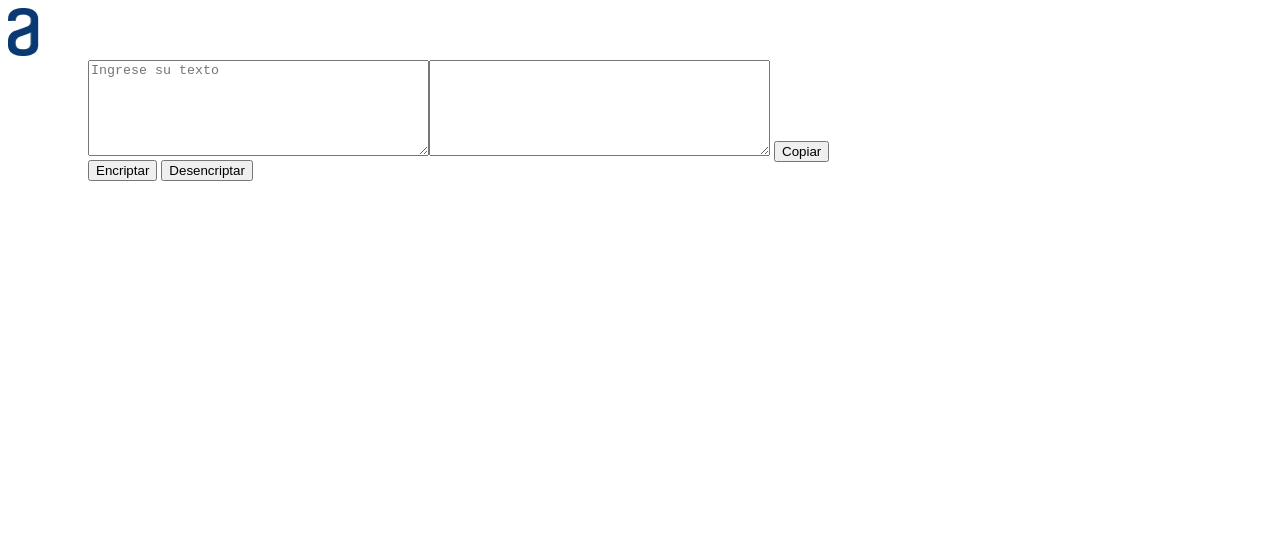
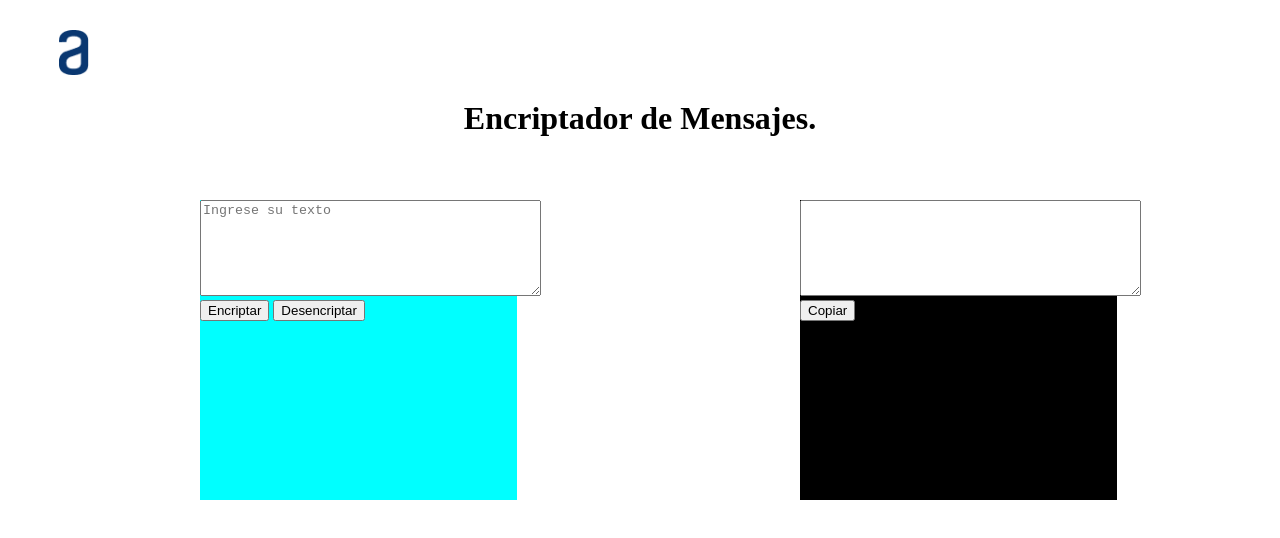
Before and after one commit to yermans01/Encriptador_Challenge, a plain HTML site: page index.html in a window 1280 px wide. Drawn offline with Linux system fonts and the light colour scheme.

Commit message:
primeros pasos a css

```diff
--- a/index.html
+++ b/index.html
@@ -12,19 +12,22 @@
         <header>
             <!--cargar logo alura-->
             <img class="logo" src="imagenes/logo.png" alt="Inicial del logo de alura">
+            <h1 class="titulo">Encriptador de Mensajes.</h1>
         </header>
     <main>
-        <section>
-                <textarea class="txt-iput" id="txt-input" cols="40" rows="6" placeholder="Ingrese su texto"></textarea>
+    <div class="container">
+        <section class="izquierdo">
+                <textarea class="txt-input" id="txt-input" cols="40" rows="6" placeholder="Ingrese su texto"></textarea>
                 <div class="botones">
                     <button class="encriptar" onclick="encriptar()">Encriptar</button>
                     <button class="desencriptar" onclick="desencriptar()">Desencriptar</button>
                 </div>
         </section>
-        <section>
-                <textarea class="mensaje" id="mensaje" cols="40" rows="6"></textarea>
+        <section class="derecho">
+                <textarea class="mensaje" id="mensaje" cols="40" rows="6" ></textarea>
                 <button class="copiar" onclick="copiar()">Copiar</button>
         </section>
+    </div>
     </main>
     <script src="script.js"></script>
 </body>
--- a/script.js
+++ b/script.js
@@ -15,7 +15,7 @@ function encriptar() {
         document.getElementById("mensaje").value = encriptado;
 //se limpia el texto
         document.getElementById("txt-input").value = "";
-
+        mensaje.style.backgroundImage="none";
     }else{
         alert("Ingrese letras Minúsculas sin Acentos");
     }
--- a/style.css
+++ b/style.css
@@ -1,12 +1,27 @@
-.logo{
-    height: 48px;
-    width: 31.085588455200195px;
-    left: 44px;
-    top: 0px;
-    border-radius: 0px;
+header{
+    padding: 20px 0;
 }
-main{
-    display: flex;
-    margin-left: 80px;
-    margin-bottom: 50px;
+.logo {
+    width: 30px;
+    margin-top: 2px;
+    margin-left: 4%;
 }
+.titulo{
+    text-align: center;
+}
+.izquierdo{
+    position:absolute;
+    width: 317px;
+    height: 300px;
+    left: 200px;
+    top: 200px;
+    background-color: aqua;
+}
+.derecho{
+    position: absolute;
+    width: 317px;
+    height: 300px;
+    left: 800px;
+    top: 200px;
+    background-color: black;
+}
```
